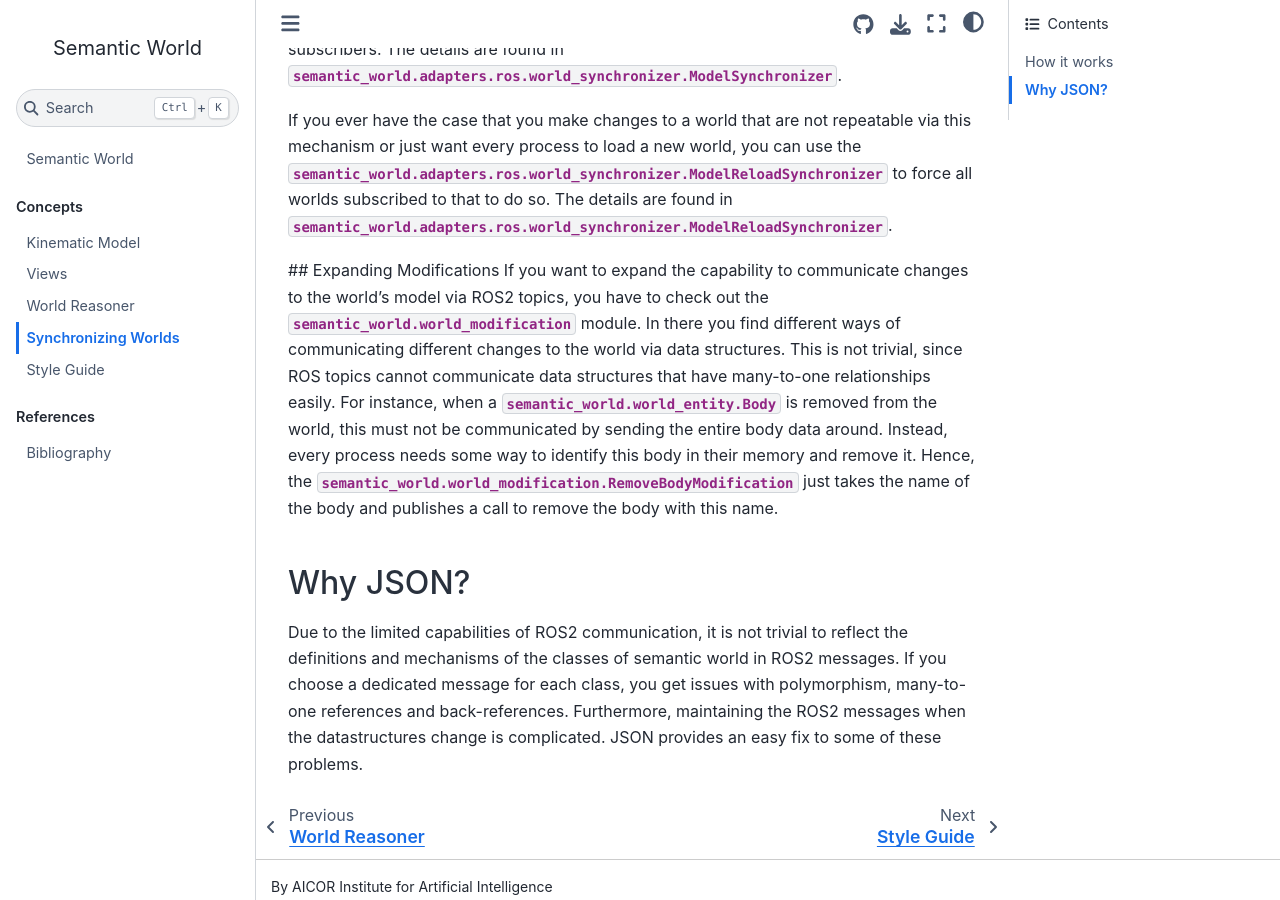
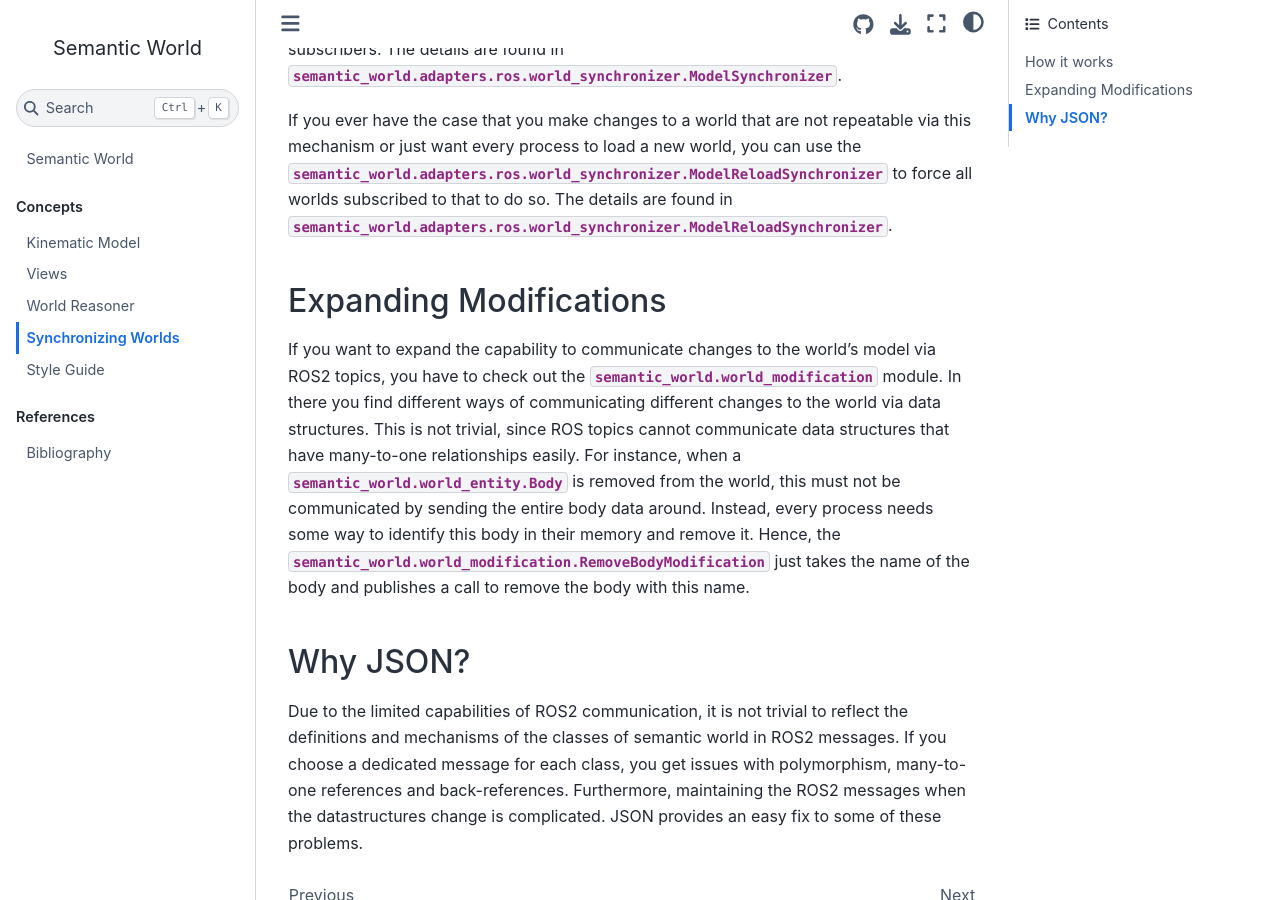
Before and after one commit to sorinar329/semantic_world, a Jupyter Book: the page built from doc/world_synchronization.rst, in a window 1280 px wide and 900 px high, scrolled down 1234 px. Built offline with Jupyter Book 1.0.4 settings and Sphinx 7.4.7 and the Sphinx Book theme 1.1.4, drawn with Linux system fonts in a browser that asks for light colours; pages that are not in the unit, such as notebooks, are missing from menus.

Commit message:
Update world synchronization and modification documentation
Clarified synchronization and modification processes in documentation.

```diff
--- a/doc/world_synchronization.rst
+++ b/doc/world_synchronization.rst
@@ -34,7 +34,6 @@
 
 How it works
 ------------
-
 The world state is synchronized whenever the state_change_callbacks of a :class:`~semantic_world.world.World` are called
 by publishing the changed free variables. The details are found in
 :class:`semantic_world.adapters.ros.world_synchronizer.StateSynchronizer`.
@@ -50,7 +49,8 @@
 process to load a new world, you can use the :class:`semantic_world.adapters.ros.world_synchronizer.ModelReloadSynchronizer` to force all worlds subscribed to that to do so.
 The details are found in :class:`semantic_world.adapters.ros.world_synchronizer.ModelReloadSynchronizer`.
 
-## Expanding Modifications
+Expanding Modifications
+----------------------
 If you want to expand the capability to communicate changes to the world's model via ROS2 topics, you have to check out the
 :mod:`semantic_world.world_modification` module. In there you find different ways of communicating different changes to the
 world via data structures. This is not trivial, since ROS topics cannot communicate data structures that have many-to-one
```
